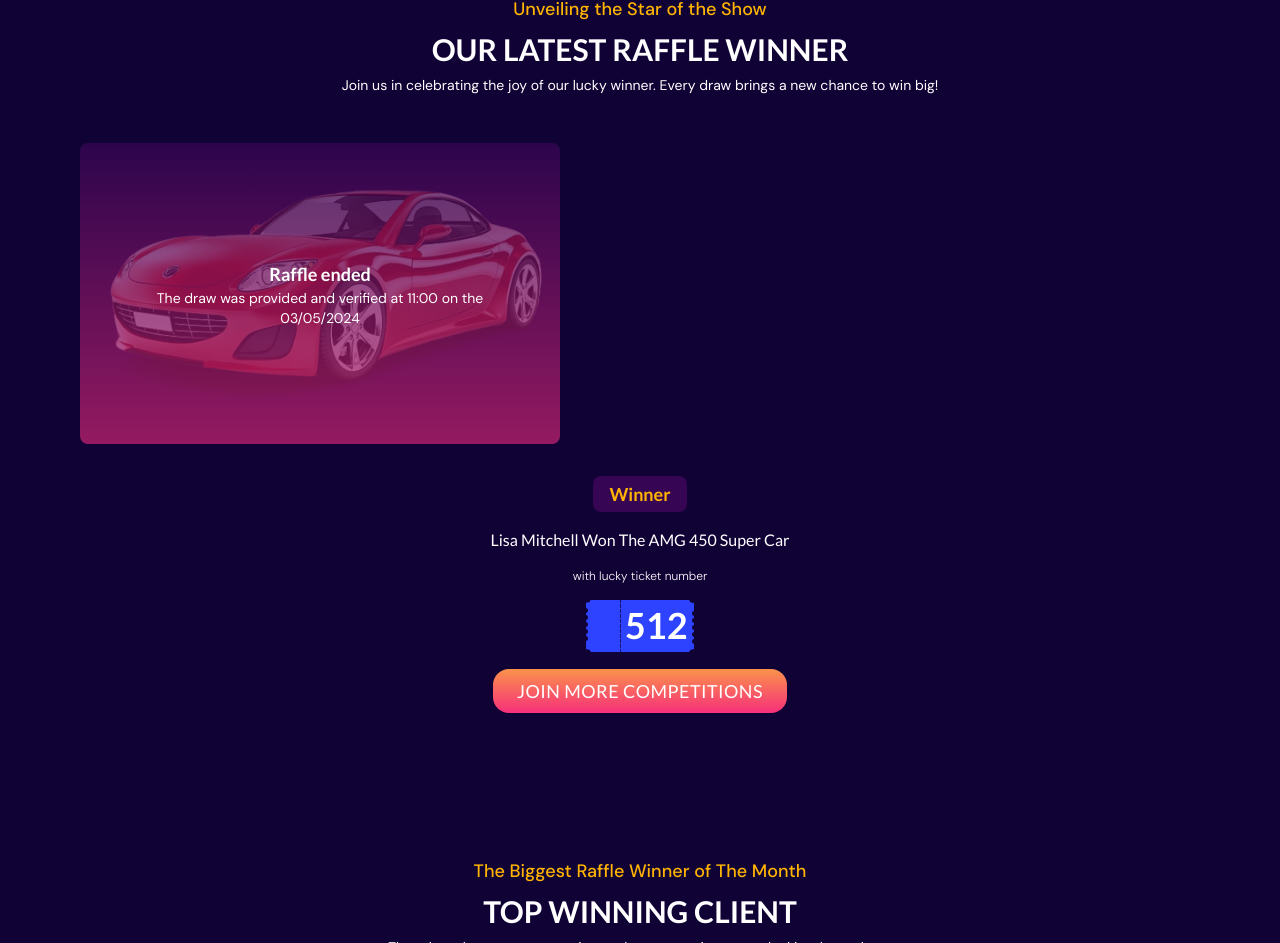
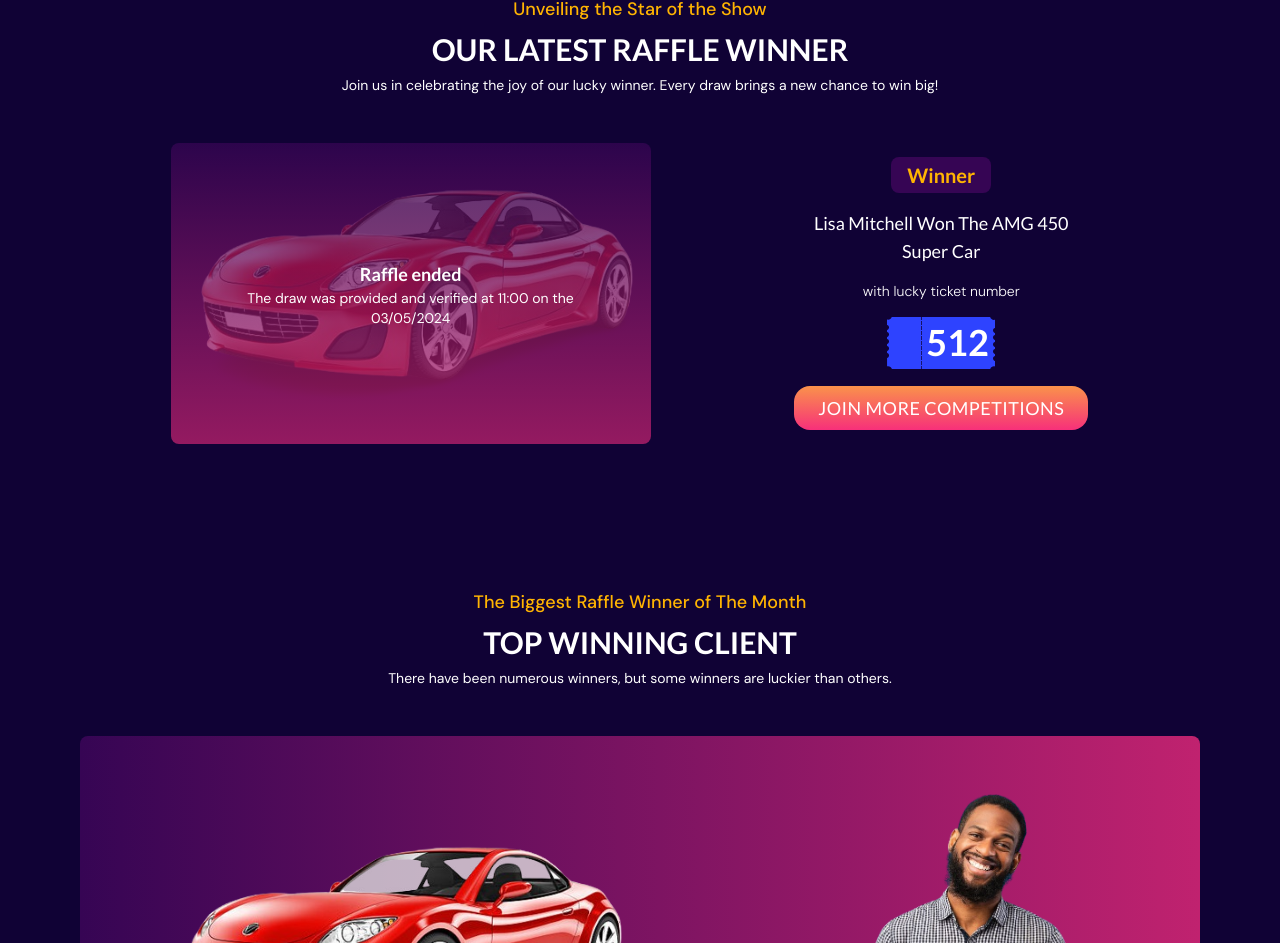
Before and after one commit to sleek-ennju/raffleDrawWebsite, a React (Vite) app: page / in a window 1280 px wide. Shown: the part 2692-3635 px from the top of the page. Built offline with nearby package versions, Linux system fonts and the light colour scheme.

Commit message:
completed winner component responsiveness

```diff
--- a/src/components/landingPage/main/Winner.jsx
+++ b/src/components/landingPage/main/Winner.jsx
@@ -10,7 +10,7 @@
             <h2 className="text-white text-3xl font-bold font-lato uppercase">Our Latest Raffle Winner</h2>
             <p className="text-white text-sm font-normal font-dmsans ">Join us in celebrating the joy of our lucky winner. Every draw brings a new chance to win big!</p>
         </div>
-        <div className="grid grid-cols-1 justify-center mt-12 gap-8">
+        <div className="flex flex-col items-center lg:flex-row lg:justify-evenly  mt-12 gap-8">
             <div className="relative max-w-[24rem] sm:max-w-[28rem] md:max-w-[30rem] rounded-lg">
                 <img src={car} className="w-full h-full" alt="prize" />
                 <div className="absolute top-0 left-0 w-full h-full  bg-gradient-to-b from-gradientTop to-gradientBottom opacity-75 rounded-lg">
@@ -21,9 +21,9 @@
                 </div>
             </div>
             <div className="flex flex-col items-center gap-4">
-                <h3 className="bg-gradientTop py-1 px-4 text-yellowShine w-fit rounded-lg font-lato font-semibold text-lg">Winner</h3>
-                <h4 className="text-white text-base font-lato font-medium w-[60%] text-center">Lisa Mitchell Won The AMG 450 Super Car</h4>
-                <p className="text-white text-xs font-dmsans font-light">with lucky ticket number</p>
+                <h3 className="bg-gradientTop py-1 px-4 text-yellowShine w-fit rounded-lg font-lato font-semibold text-lg lg:text-xl">Winner</h3>
+                <h4 className="text-white text-base lg:text-lg font-lato font-medium max-w-[80%] text-center">Lisa Mitchell Won The AMG 450 Super Car</h4>
+                <p className="text-white text-xs lg:text-sm font-dmsans font-light">with lucky ticket number</p>
                 <div className="relative">
                     <img src={ticket} alt="lucky ticket id" />
                     <p className="absolute text-white text-4xl font-lato font-semibold top-[.3rem] left-[36%] ">512</p>
```
